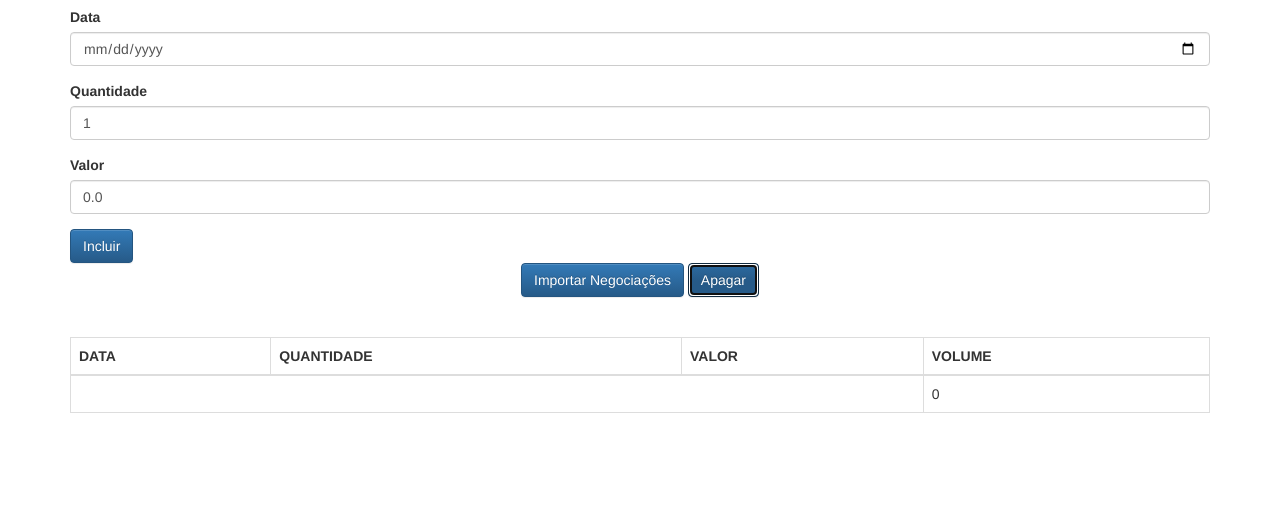
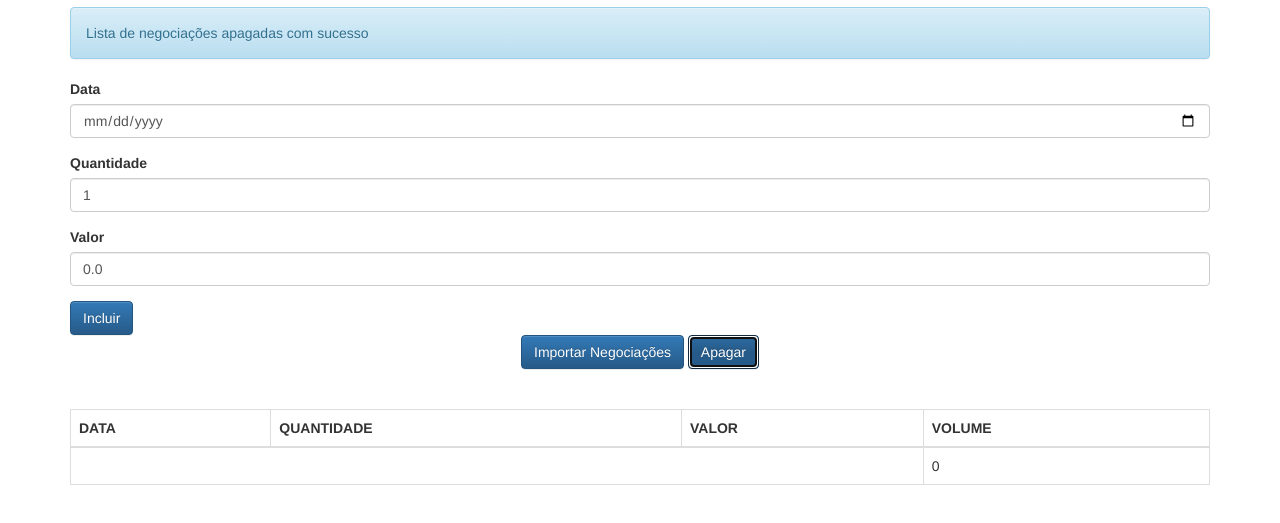
Before and after one commit to jota-oliveira/javascript-avancado, a plain HTML site: page client/index.html in a window 1280 px wide. Both pictures are taken after a click on the button "Apagar". Shown: the part 63-586 px from the top of the page. Drawn offline with Linux system fonts and the light colour scheme.

Commit message:
Trabalhando com proxy factory

```diff
--- a/client/index.html
+++ b/client/index.html
@@ -58,6 +58,7 @@
     <script src="js/app/views/NegociacoesView.js"></script>
     <script src="js/app/views/MensagemView.js"></script>
     <script src="js/app/helpers/DateHelper.js"></script>
+    <script src="js/app/services/ProxyFactory.js"></script>
 
     <script>
         let negociacaoController = new NegociacaoController();
--- a/client/js/app/controllers/NegociacaoController.js
+++ b/client/js/app/controllers/NegociacaoController.js
@@ -9,23 +9,20 @@ class NegociacaoController {
 
         let self = this;
 
-        this._listaNegociacoes = new Proxy(new ListaNegociacoes(), {
-            get(target, prop, receiver) {
-                if (['adiciona', 'esvazia'].includes(prop) && typeof (target[prop]) === typeof (Function)) {
-                    return function () {
-                        Reflect.apply(target[prop], target, arguments);
-                        self._negociacoesView.update(target);
-                    }
-                }
-
-                return Reflect.get(target, prop, receiver);
-            }
-        });
+        this._listaNegociacoes = ProxyFactory.create(
+            new ListaNegociacoes(),
+            ['adiciona', 'esvazia'],
+            (model) => this._negociacoesView.update(model)
+        );
 
         this._negociacoesView = new NegociacoesView($('#negociacoesView'));
-        this._mensagem = new Mensagem();
+        this._mensagem = ProxyFactory.create(
+            new Mensagem(),
+            ['texto'],
+            (model) => this._mensagemView.update(model)
+        );
+
         this._mensagemView = new MensagemView($('#mensagemView'));
-
         this._mensagemView.update(this._mensagem);
         this._negociacoesView.update(this._listaNegociacoes);
     }
--- /dev/null
+++ b/client/js/app/services/ProxyFactory.js
@@ -0,0 +1,30 @@
+class ProxyFactory {
+
+    static create(objeto, props, acao) {
+        return new Proxy(objeto, {
+            get(target, prop, receiver) {
+                if (props.includes(prop) && ProxyFactory._ehFuncao(target[prop])) {
+                    return function () {
+                        Reflect.apply(target[prop], target, arguments);
+                        return acao(target);
+                    }
+                }
+
+                return Reflect.get(target, prop, receiver);
+            },
+
+            set(target, prop, value, receiver) {
+                if(props.includes(prop)) {
+                    target[prop] = value;
+                    acao(target);
+                }
+
+                return Reflect.set(target, prop, value, receiver);
+            }
+        });
+    }
+
+    static _ehFuncao(func) {
+        return typeof(func) === typeof(Function);
+    }
+}
```
